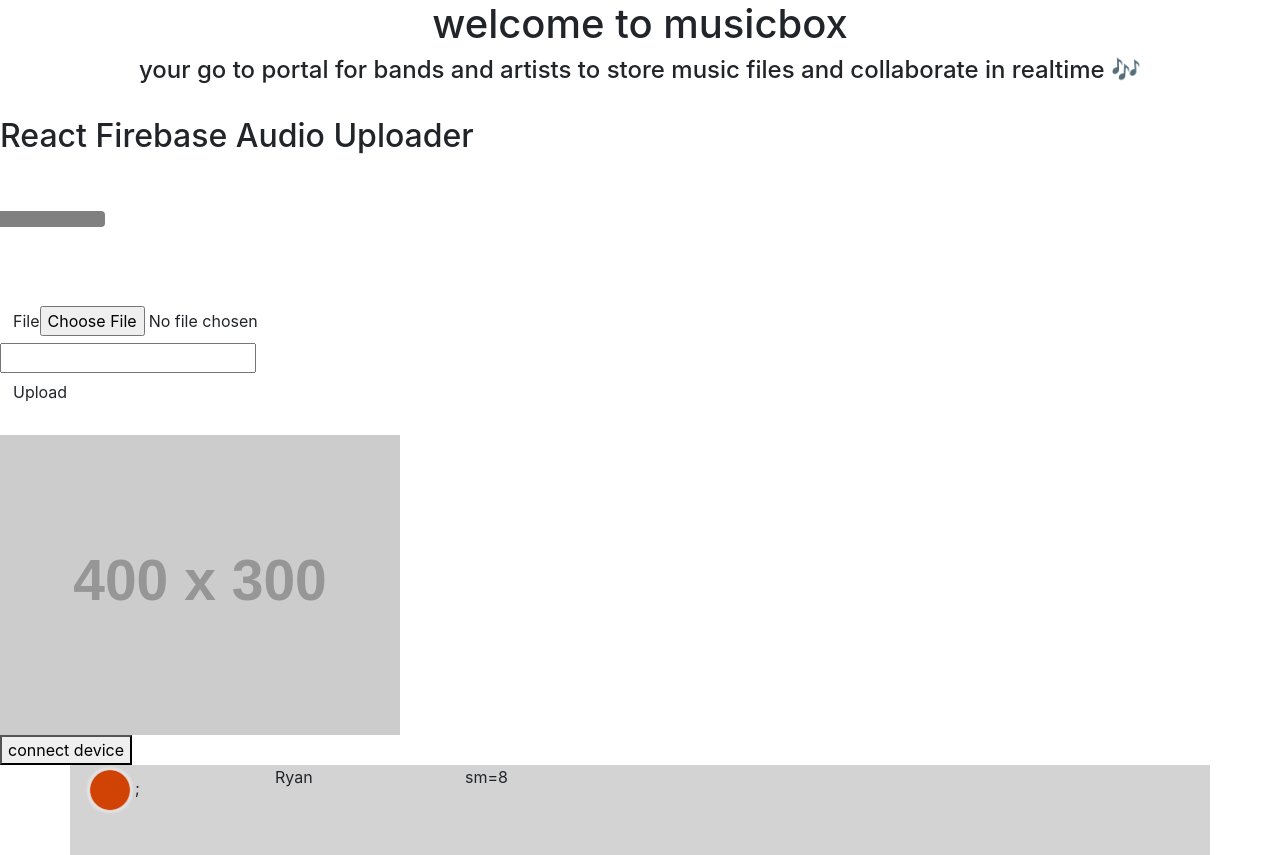
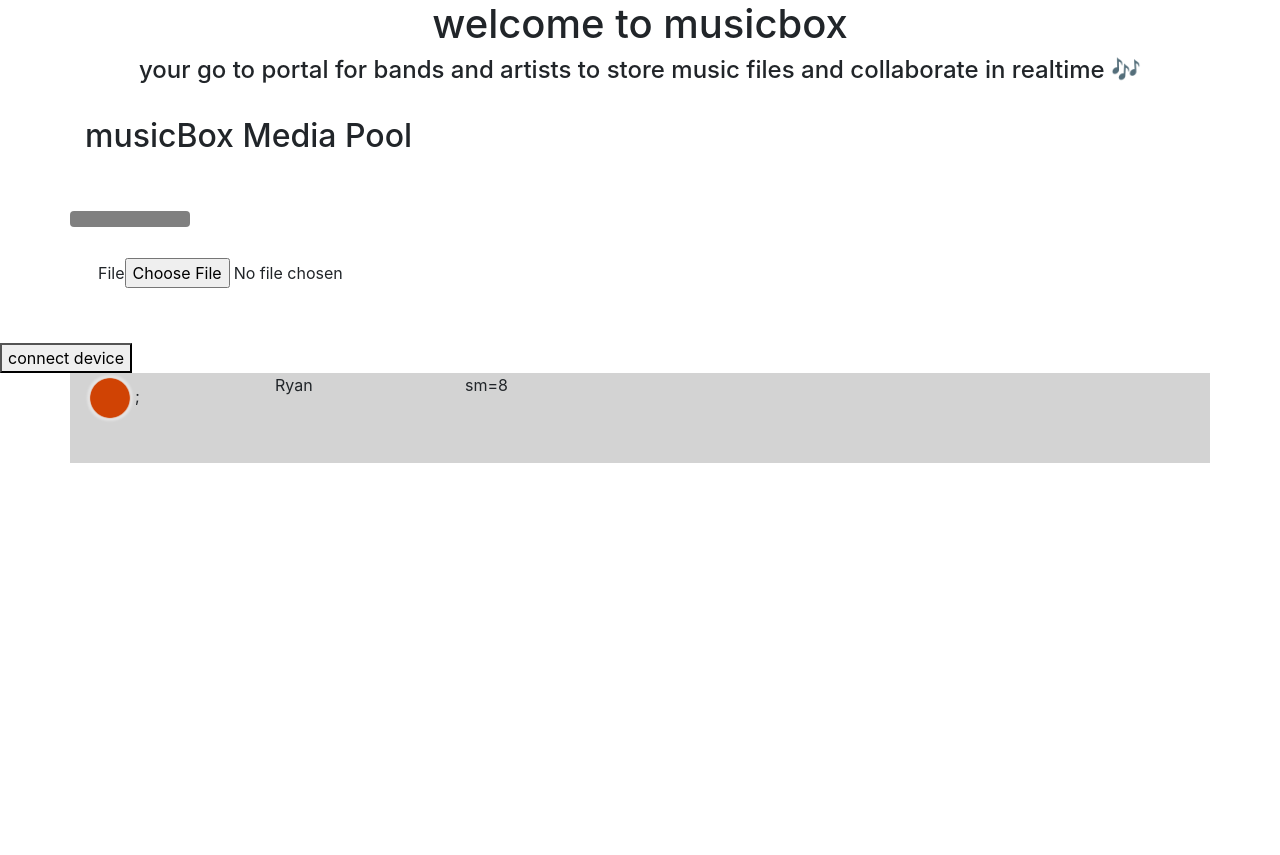
Before and after one commit to rteshima/musicBox, a React (Create React App) app in the folder musicbox/: page / in a window 1280 px wide. After the commit the page ends 800 px from the top, so only its background shows below. Built offline with nearby package versions, Linux system fonts and the light colour scheme.

Commit message:
added function that returns the path of a file in storage and some UI in MediaPool

```diff
--- a/musicbox/src/MediaPool.js
+++ b/musicbox/src/MediaPool.js
@@ -1,10 +1,10 @@
-import React, {Component} from "react";
+import React, { Component } from "react";
 import Button from 'react-bootstrap/Button';
 import Container from 'react-bootstrap/Container';
 import Row from 'react-bootstrap/Row';
 import Col from 'react-bootstrap/Col';
 import ListGroup from 'react-bootstrap/ListGroup';
-import {storage} from "./firebase/firebase";
+import { storage } from "./firebase/firebase";
 
 
 // // function UploadForm() {
@@ -122,40 +122,28 @@
   };
   render() {
     return (
+      <div className="MediaPool">
+        <Container>
           <div className="center">
-          <br/>
-          <h2 className="green-text">React Firebase Audio Uploader</h2>
-          <br/>
-          <br/>
+            <br />
+            <h2 className="green-text">musicBox Media Pool</h2>
+            <br />
+            <br />
             <div className="row">
               <progress value={this.state.progress} max="100" className="progress" />
             </div>
-        <br />
-        <br />
-        <br />
+            <br>
+            </br>
             <div className="file-field input-field">
               <div className="btn">
                 <span>File</span>
                 <input type="file" onChange={this.handleChange} />
               </div>
-          <div className="file-path-wrapper">
-            <input className="file-path validate" type="text" />
             </div>
-        </div>
-        <button
-          onClick={this.handleUpload}
-          className="waves-effect waves-light btn"
-        >
-          Upload
-        </button>
             <br />
             <br />
-        <img
-          src={this.state.url || "https://via.placeholder.com/400x300"}
-          alt="Uploaded Audio"
-          height="300"
-          width="400"
-        />
+          </div >
+        </Container>
       </div>
     );
   }
```
Also changed, not shown: musicbox/src/firebase/firestore.js (+7 -0 lines). Lines whose indentation alone changed are shown as unchanged.
